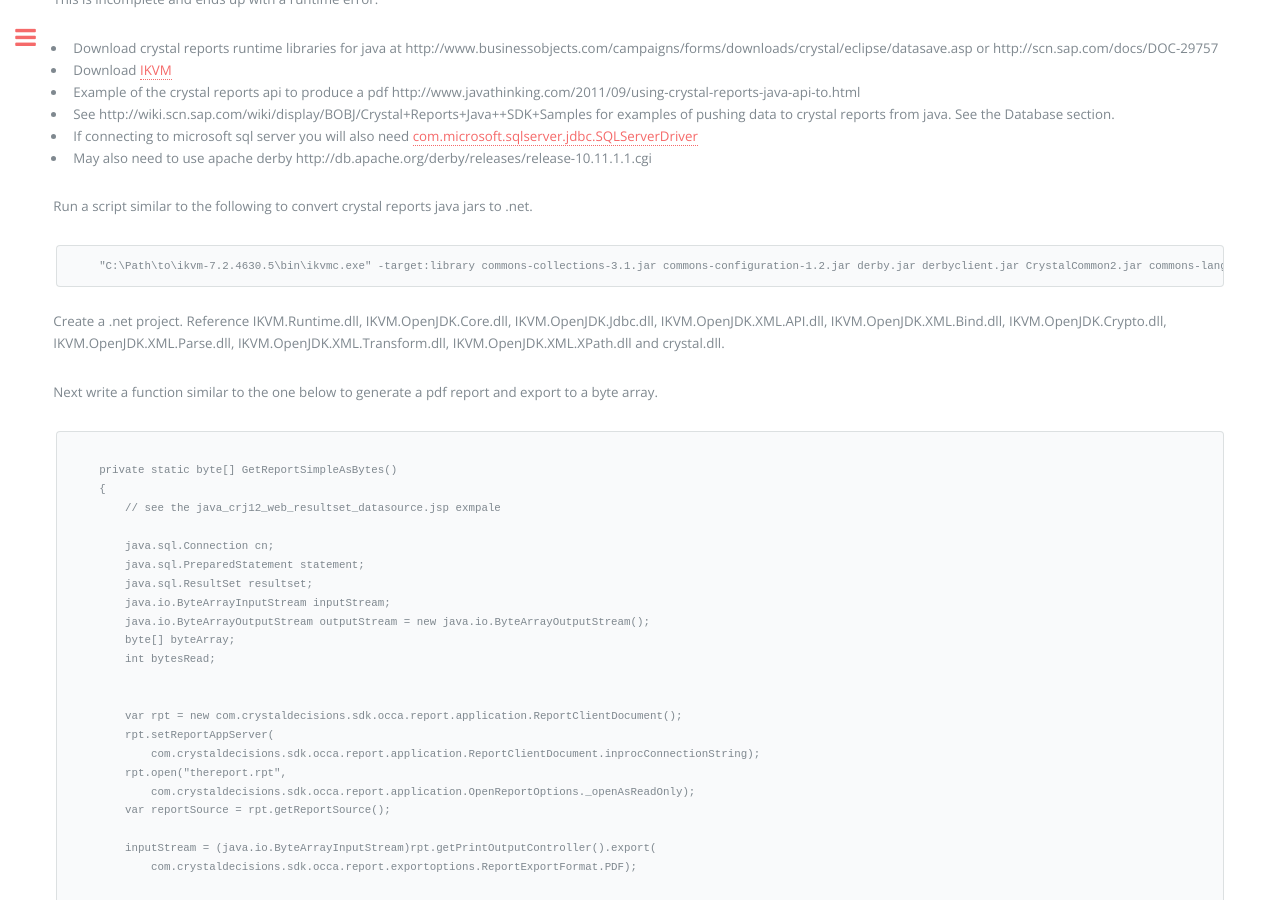
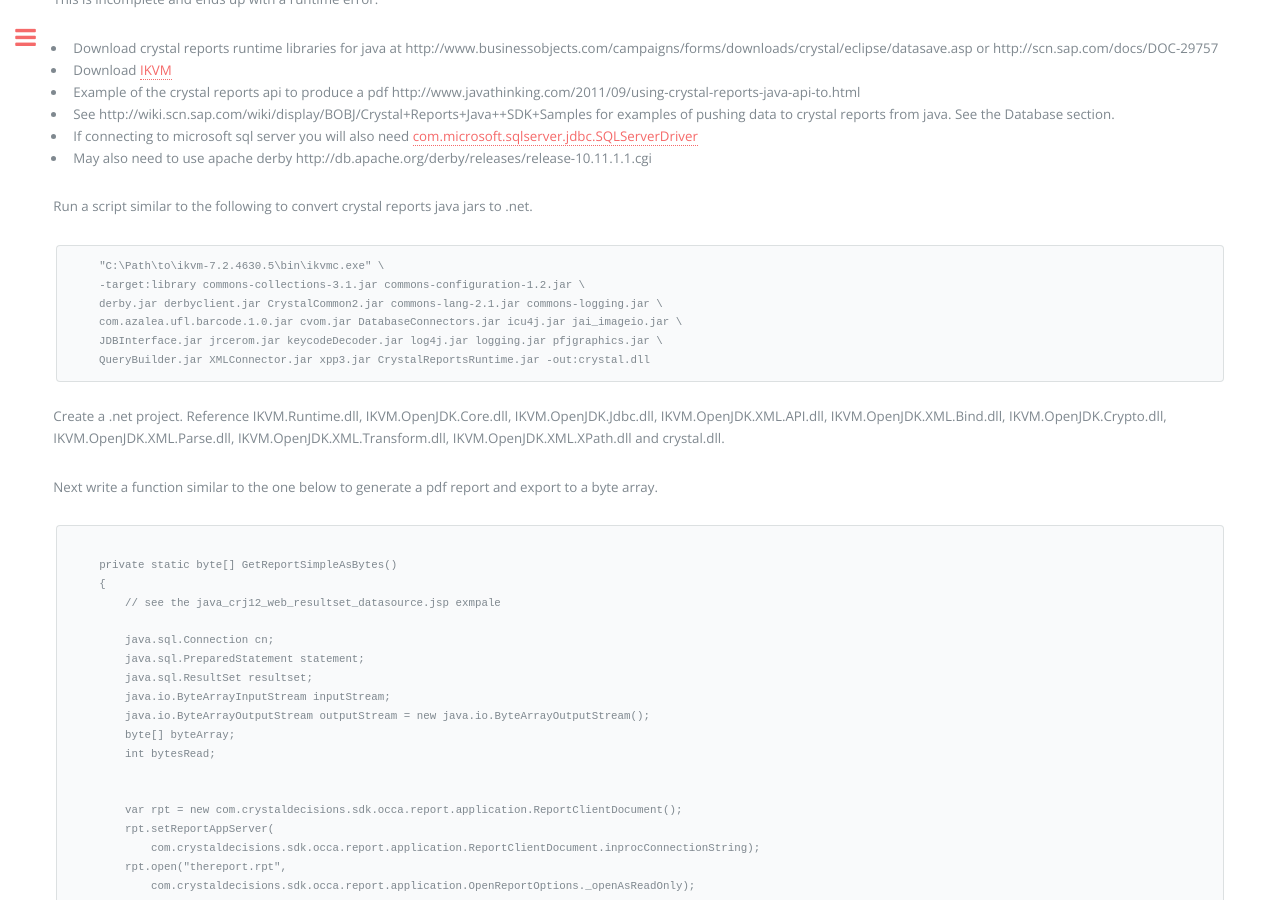
Before and after one commit to majorsilence/Dev, a Jekyll site: the page built from _posts/2014-11-13-crystal-reports-ikvm-mono-and-ubuntu.md, in a window 1280 px wide and 900 px high, scrolled down 328 px. Built offline with Jekyll 4.4.1, drawn with Linux system fonts in a browser that asks for light colours.

Commit message:
fix spacing

````diff
--- a/_posts/2014-11-13-crystal-reports-ikvm-mono-and-ubuntu.md
+++ b/_posts/2014-11-13-crystal-reports-ikvm-mono-and-ubuntu.md
@@ -23,7 +23,12 @@
 Run a script similar to the following to convert crystal reports java jars to .net.
 
 ```bash
-    "C:\Path\to\ikvm-7.2.4630.5\bin\ikvmc.exe" -target:library commons-collections-3.1.jar commons-configuration-1.2.jar derby.jar derbyclient.jar CrystalCommon2.jar commons-lang-2.1.jar commons-logging.jar com.azalea.ufl.barcode.1.0.jar cvom.jar DatabaseConnectors.jar icu4j.jar jai_imageio.jar JDBInterface.jar jrcerom.jar keycodeDecoder.jar log4j.jar logging.jar pfjgraphics.jar QueryBuilder.jar XMLConnector.jar xpp3.jar CrystalReportsRuntime.jar -out:crystal.dll
+    "C:\Path\to\ikvm-7.2.4630.5\bin\ikvmc.exe" \
+    -target:library commons-collections-3.1.jar commons-configuration-1.2.jar \
+    derby.jar derbyclient.jar CrystalCommon2.jar commons-lang-2.1.jar commons-logging.jar \
+    com.azalea.ufl.barcode.1.0.jar cvom.jar DatabaseConnectors.jar icu4j.jar jai_imageio.jar \
+    JDBInterface.jar jrcerom.jar keycodeDecoder.jar log4j.jar logging.jar pfjgraphics.jar \
+    QueryBuilder.jar XMLConnector.jar xpp3.jar CrystalReportsRuntime.jar -out:crystal.dll
 ```
 
 Create a .net project.  Reference IKVM.Runtime.dll, IKVM.OpenJDK.Core.dll, IKVM.OpenJDK.Jdbc.dll, IKVM.OpenJDK.XML.API.dll, IKVM.OpenJDK.XML.Bind.dll, IKVM.OpenJDK.Crypto.dll, IKVM.OpenJDK.XML.Parse.dll, IKVM.OpenJDK.XML.Transform.dll, IKVM.OpenJDK.XML.XPath.dll and crystal.dll.
````
